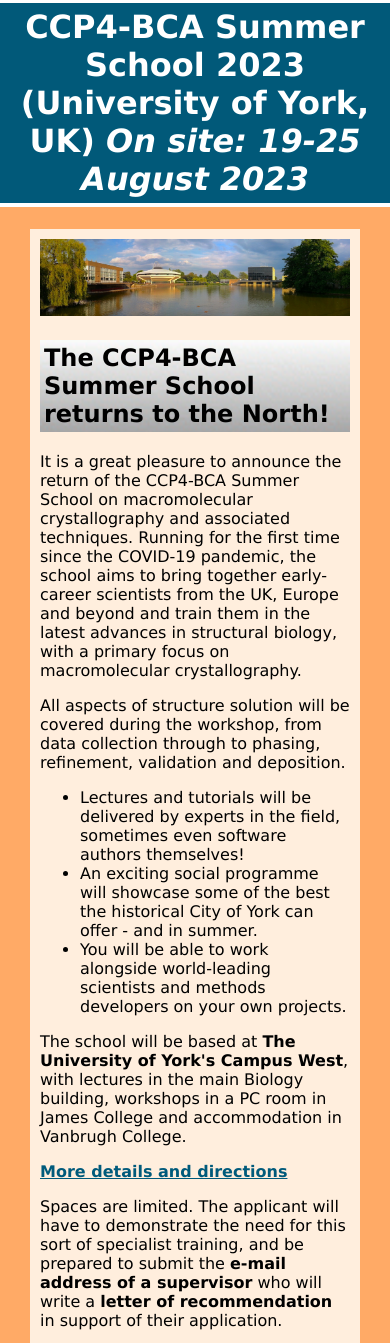
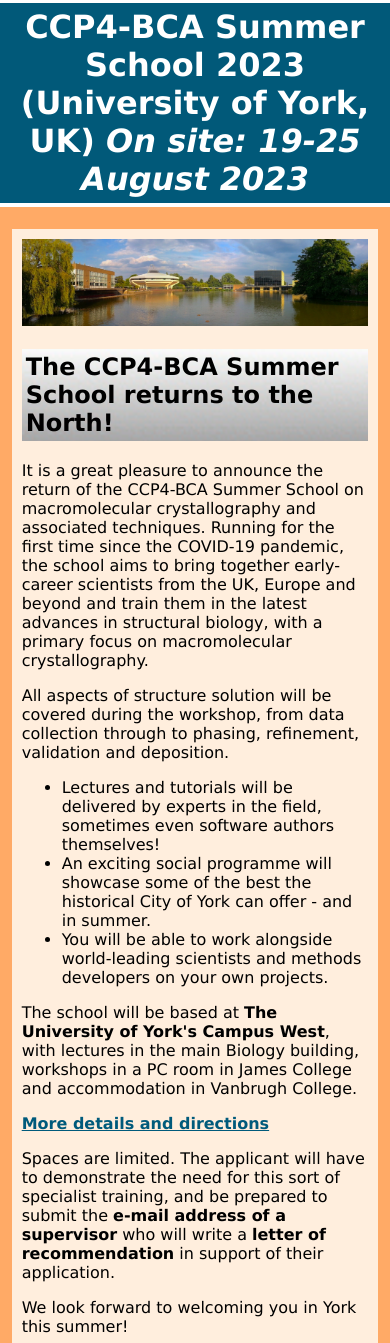
Before and after one commit to glycojones/ccp4-summer-school, a PHP site: page /index.php in a window 390 px wide. Shown: the part 525-1868 px from the top of the page. Run offline with PHP 8.4, Linux system fonts and the light colour scheme.

Commit message:
Smaller margins on small screens

```diff
--- a/styles/ccp4.css
+++ b/styles/ccp4.css
@@ -86,8 +86,8 @@ nav a {
 /* Page content */
 
 main {
-    margin-left: 30px;
-    margin-right: 30px;
+    margin-left: min(30px, 3vw);
+    margin-right: min(30px, 3vw);
     background-color: #ffeedd;
     padding: 10px;
 }
```
